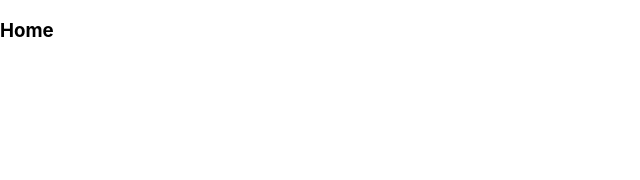
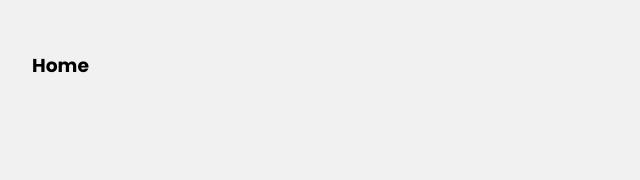
Before and after one commit to DevLukeHere/pi-calculator-frontend, a JavaScript app: page / in a window 1280 px wide. Shown: the top 180 px of the page, without its empty margins (0-640 px from the left). Built offline with nearby package versions, Linux system fonts and the light colour scheme; the HTML template or start-up script is replaced by a standard one.

Commit message:
Update index.css

```diff
--- a/src/index.css
+++ b/src/index.css
@@ -1,13 +1,15 @@
+@import url("https://fonts.googleapis.com/css2?family=Inter:wght@100&family=Poppins:ital,wght@0,100;0,200;0,300;0,400;0,500;0,600;0,700;0,800;1,100;1,200;1,300;1,400;1,500;1,600;1,700;1,800&display=swap");
+
 body {
   margin: 0;
-  font-family: -apple-system, BlinkMacSystemFont, 'Segoe UI', 'Roboto', 'Oxygen',
-    'Ubuntu', 'Cantarell', 'Fira Sans', 'Droid Sans', 'Helvetica Neue',
-    sans-serif;
   -webkit-font-smoothing: antialiased;
   -moz-osx-font-smoothing: grayscale;
+  background: #f1f1f1;
+  padding: 2rem;
+  font-family: "Poppins";
 }
 
 code {
-  font-family: source-code-pro, Menlo, Monaco, Consolas, 'Courier New',
+  font-family: source-code-pro, Menlo, Monaco, Consolas, "Courier New",
     monospace;
 }
```
